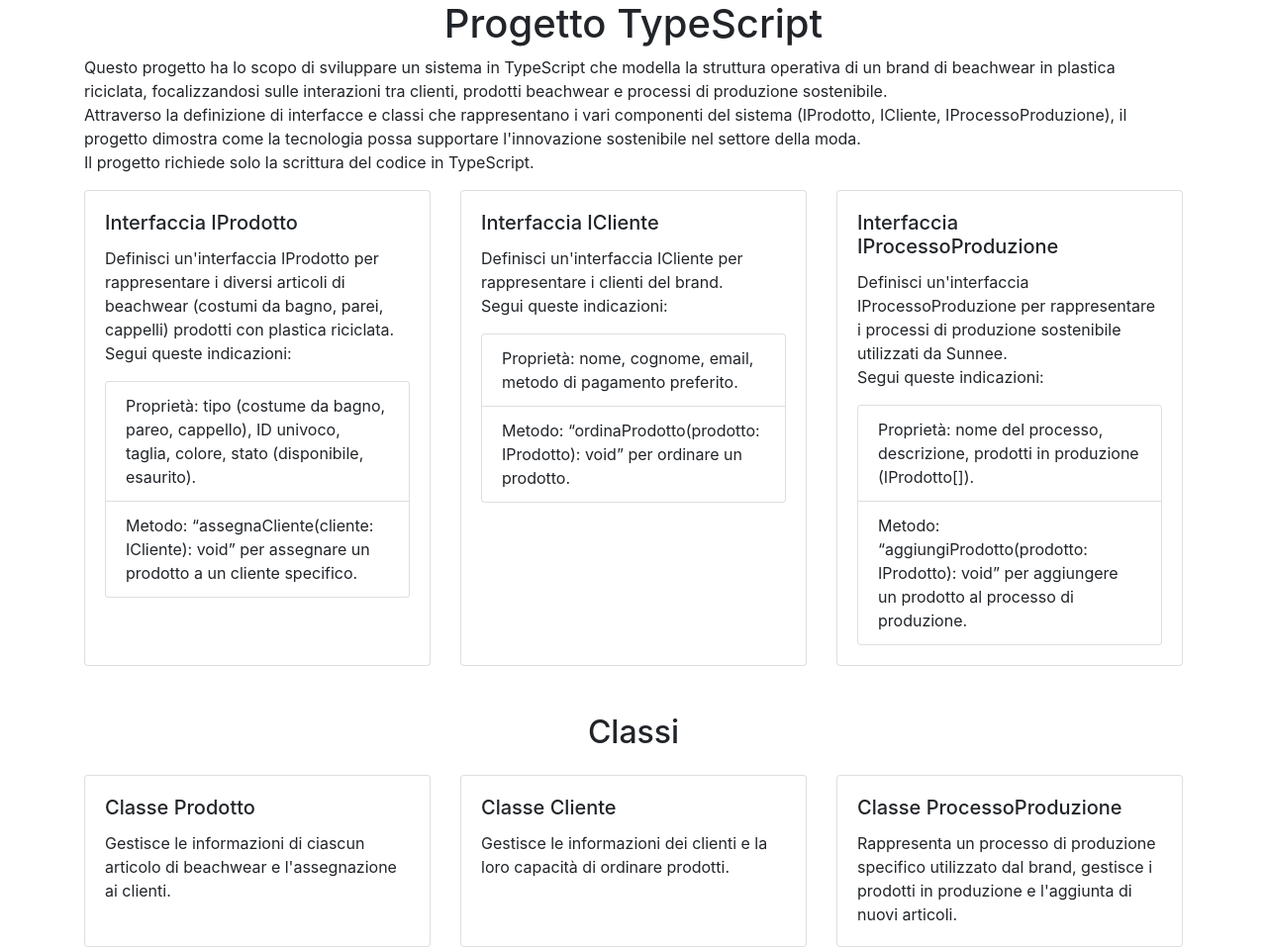
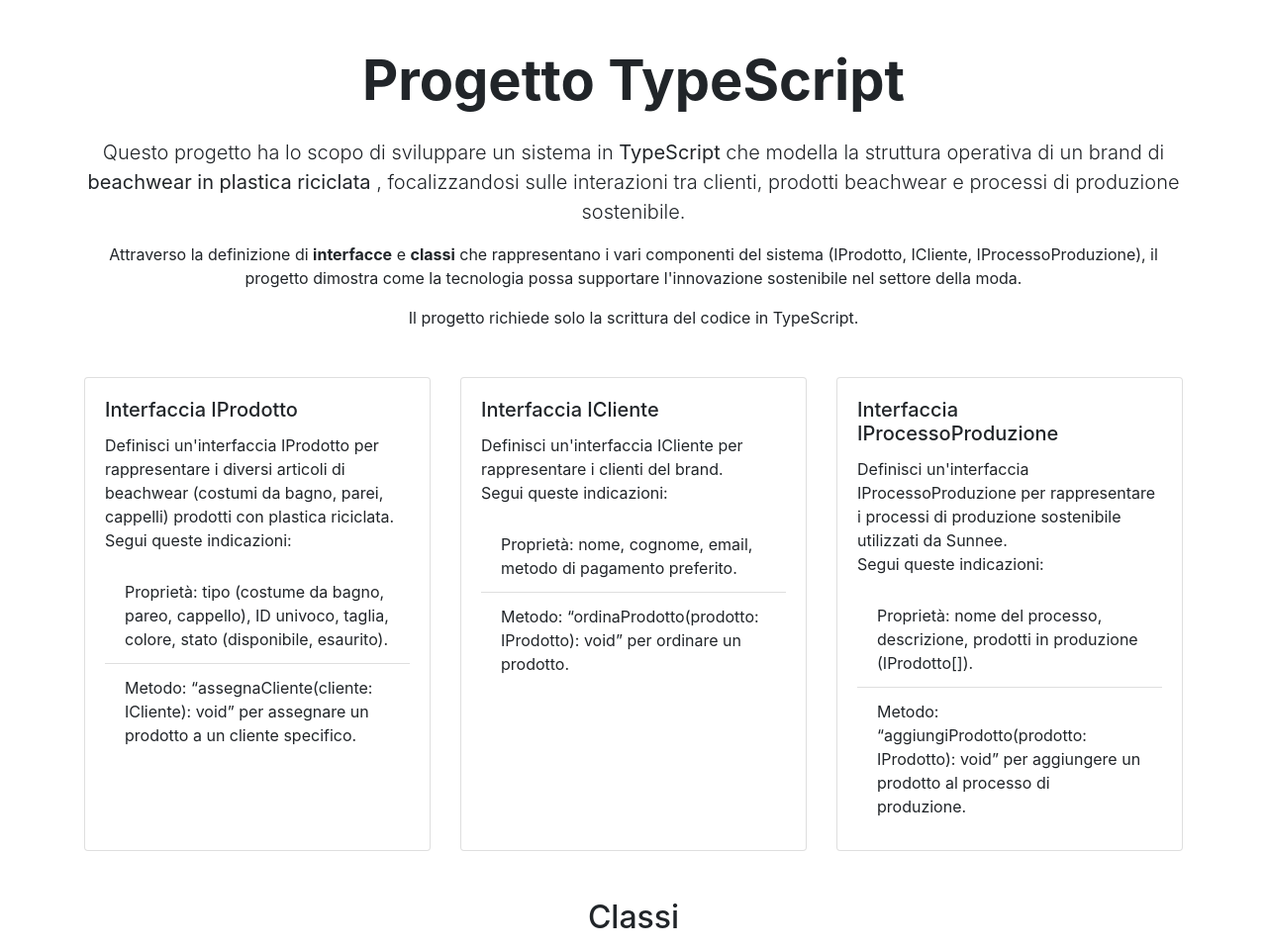
Before and after one commit to verodevp/projTypeScript, a website: page index.html in a window 1280 px wide. Shown: the top 960 px of the page at 99% size. Drawn offline with nearby package versions, Linux system fonts and the light colour scheme.

Commit message:
Apportate migliorie layout

```diff
--- a/index.html
+++ b/index.html
@@ -10,26 +10,34 @@
 </head>
 <body>
         <div class="container">
-        <h1 class="text-center">Progetto TypeScript</h1>
-          <p>
-        Questo progetto ha lo scopo di sviluppare un sistema in TypeScript che modella la struttura operativa di un brand di
-        beachwear in plastica riciclata, focalizzandosi sulle interazioni tra clienti, prodotti beachwear e processi di
-        produzione sostenibile. <br>
+            <div class="text-center my-5">
+                <h1 class="display-4 font-weight-bold">Progetto TypeScript</h1>
+                <p class="lead mt-4">
+                    Questo progetto ha lo scopo di sviluppare un sistema in <strong>TypeScript</strong> che modella la struttura
+                    operativa di un brand di <strong>beachwear in plastica riciclata</strong>
+                    , focalizzandosi sulle interazioni tra clienti, prodotti beachwear e processi di
+                    produzione sostenibile.
 
-        Attraverso la definizione di interfacce e classi che rappresentano i vari componenti del sistema (IProdotto, ICliente,
-        IProcessoProduzione), il progetto dimostra come la tecnologia possa supportare l'innovazione sostenibile nel settore
-        della moda. <br>
+                </p>
+                <p> Attraverso la definizione di <strong>interfacce</strong> e <strong>classi</strong> che rappresentano i vari
+                    componenti del sistema (IProdotto, ICliente,
+                    IProcessoProduzione), il progetto dimostra come la tecnologia possa supportare l'innovazione sostenibile nel
+                    settore
+                    della moda. </p>
 
-        Il progetto richiede solo la scrittura del codice in TypeScript.
-</p>
+                <p> Il progetto richiede solo la scrittura del codice in TypeScript.</p>
+
+            </div>
+
+
         <div class="row mb-3 d-flex align-items-stretch">
-            <div class="col-sm">
+            <div class="col-md-4">
                 <div class="card h-100">
 
                     <div class="card-body">
                         <h5 class="card-title">Interfaccia IProdotto</h5>
                         <p class="card-text">Definisci un'interfaccia IProdotto per rappresentare i diversi articoli di beachwear (costumi da bagno, parei, cappelli) prodotti con plastica riciclata. <br> Segui queste indicazioni:</p>
-                        <ul class="list-group">
+                        <ul class="list-group list-group-flush">
                             <li class="list-group-item">Proprietà: tipo (costume da bagno, pareo, cappello), ID univoco, taglia, colore, stato (disponibile, esaurito).</li>
                             <li class="list-group-item">Metodo: “assegnaCliente(cliente: ICliente): void” per assegnare un prodotto a un cliente specifico.</li>
                         </ul>
@@ -37,13 +45,13 @@
                     </div>
                 </div>
             </div>
-            <div class="col-sm">
+            <div class="col-md-4">
                 <div class="card h-100">
                     <div class="card-body">
                         <h5 class="card-title">Interfaccia ICliente</h5>
                         <p class="card-text">Definisci un'interfaccia ICliente per rappresentare i clienti del brand. <br> Segui queste
                             indicazioni:</p>
-                        <ul class="list-group">
+                        <ul class="list-group list-group-flush">
                             <li class="list-group-item">Proprietà: nome, cognome, email, metodo di pagamento preferito.</li>
                             <li class="list-group-item">Metodo: “ordinaProdotto(prodotto: IProdotto): void” per ordinare un
                                 prodotto.</li>
@@ -52,12 +60,12 @@
                     </div>
                 </div>
             </div>
-            <div class="col-sm">
+            <div class="col-md-4">
                 <div class="card h-100">
                     <div class="card-body">
                         <h5 class="card-title">Interfaccia IProcessoProduzione</h5>
                         <p class="card-text">Definisci un'interfaccia IProcessoProduzione per rappresentare i processi di produzione sostenibile utilizzati da Sunnee. <br> Segui queste indicazioni:</p>
-                        <ul class="list-group">
+                        <ul class="list-group list-group-flush">
                             <li class="list-group-item"> Proprietà: nome del processo, descrizione, prodotti in produzione (IProdotto[]).</li>
                             <li class="list-group-item">Metodo: “aggiungiProdotto(prodotto: IProdotto): void” per aggiungere un prodotto al processo di produzione.</li>
                         </ul>
```
